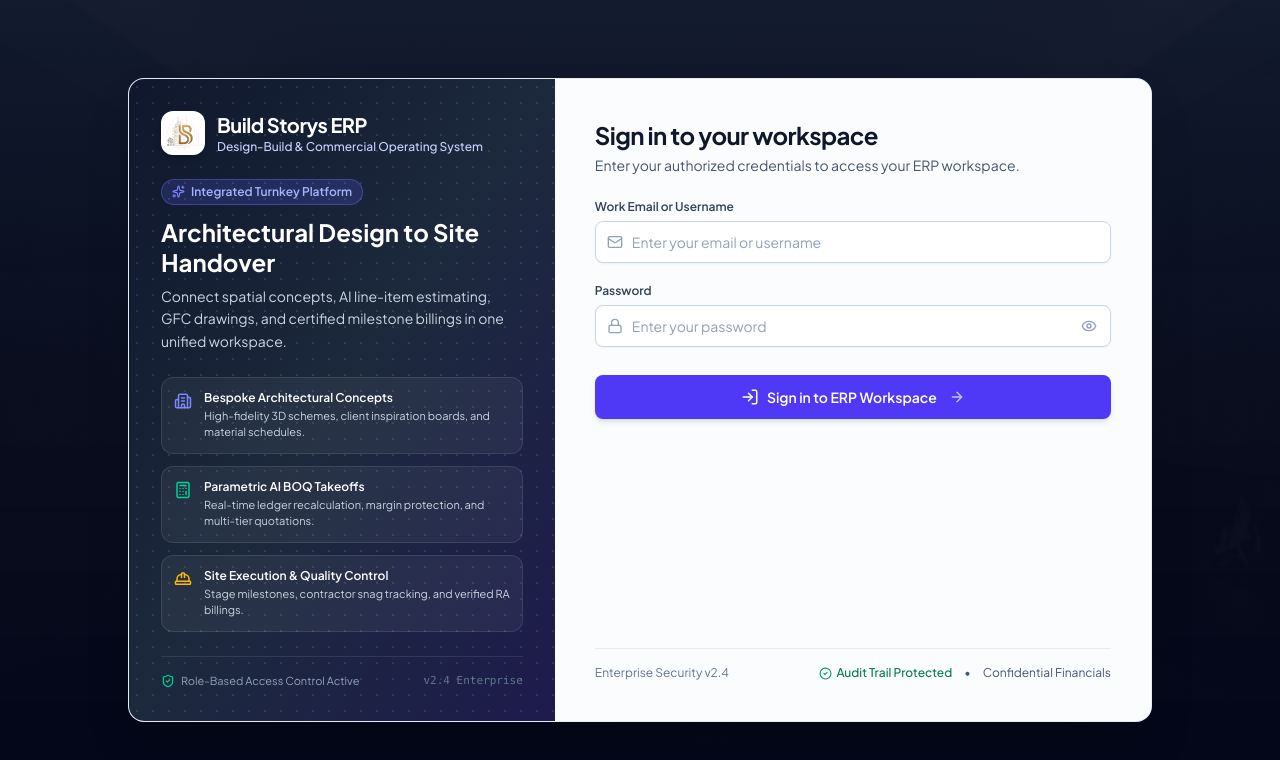
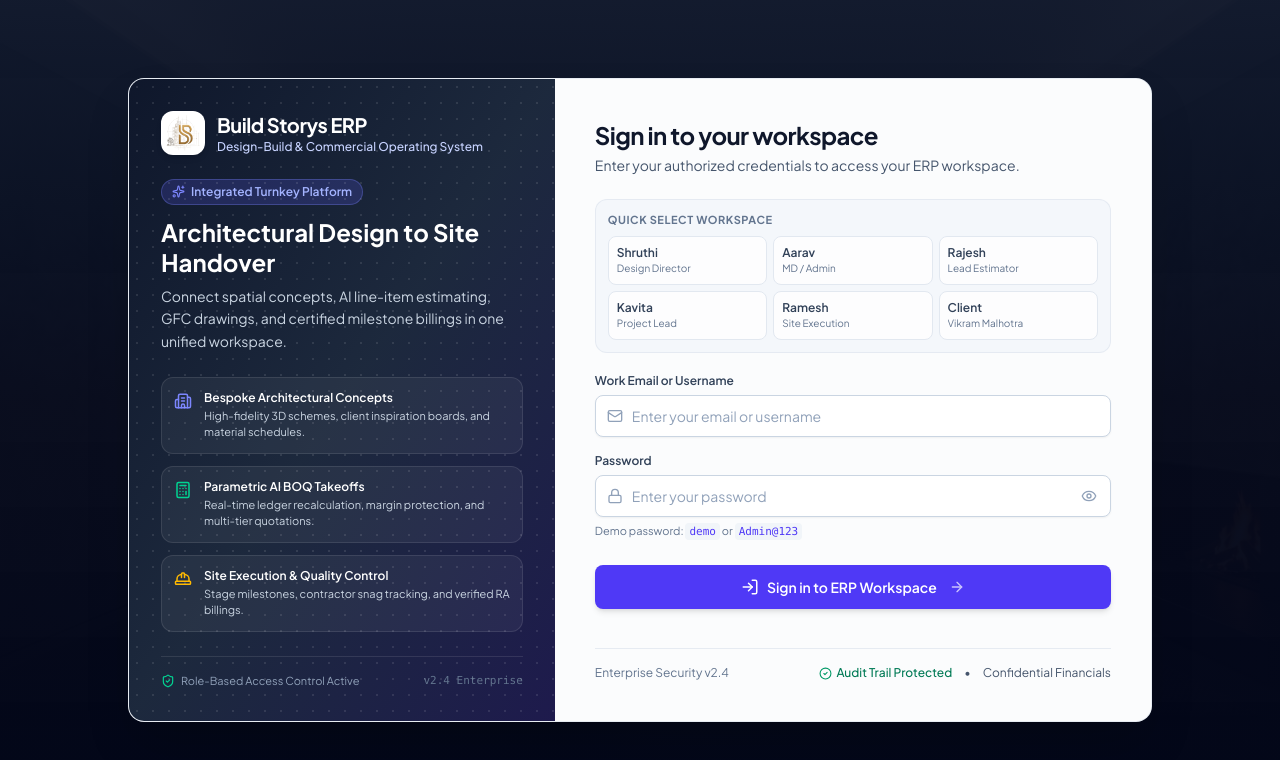
Before and after one commit to Shalv/archerp, a React (Vite) app: page / in a window 1280 px wide. Shown: the top 760 px of the page. Built offline with nearby package versions, Linux system fonts and the light colour scheme; no server answers.

Commit message:
feat: add Shruthi user and improve auth infrastructure
- Add new 'Shruthi' user to database and demo configurations.
- Implement global CORS middleware for cross-origin requests.
- Update auth server middleware to exempt user endpoint.
- Enhance client-side login fallback logic for better UX.

```diff
--- a/server.ts
+++ b/server.ts
@@ -26,6 +26,18 @@ dotenv.config();
 
 export async function createApp(isServerless: boolean = false) {
   const app = express();
+
+  // CORS & Preflight handler for preview iframe and browser requests
+  app.use((req, res, next) => {
+    res.header('Access-Control-Allow-Origin', req.headers.origin || '*');
+    res.header('Access-Control-Allow-Credentials', 'true');
+    res.header('Access-Control-Allow-Methods', 'GET,HEAD,PUT,PATCH,POST,DELETE,OPTIONS');
+    res.header('Access-Control-Allow-Headers', 'Origin, X-Requested-With, Content-Type, Accept, Authorization, x-user-id');
+    if (req.method === 'OPTIONS') {
+      return res.sendStatus(204);
+    }
+    next();
+  });
 
   app.use(express.json({ limit: '25mb' }));
   app.use(express.urlencoded({ extended: true, limit: '25mb' }));
@@ -83,7 +95,8 @@ export async function createApp(isServerless: boolean = false) {
     return user;
   };
   app.use('/api', (req, res, next) => {
-    if (req.path === '/auth/login' || req.path === '/auth/logout' || req.path === '/health') return next();
+    const normalizedPath = req.path.replace(/\/+$/, '') || '/';
+    if (normalizedPath === '/auth/login' || normalizedPath === '/auth/logout' || normalizedPath === '/auth/users' || normalizedPath === '/health') return next();
     if (!resolveUser(req)) return res.status(401).json({ error: 'Please sign in again.' });
     next();
   });
@@ -1020,20 +1033,14 @@ export async function createApp(isServerless: boolean = false) {
 
   // --- Vite Middleware for Development / Static for Production ---
   if (!isServerless) {
-    const distPath = path.join(process.cwd(), 'dist');
-    const distIndexExists = fs.existsSync(path.join(distPath, 'index.html'));
-    const isProduction = process.env.NODE_ENV === 'production' ||
-      (typeof __filename !== 'undefined' && __filename.endsWith('.cjs')) ||
-      (distIndexExists && !process.argv[1]?.endsWith('server.ts'));
-
-    if (!isProduction) {
+    if (process.env.NODE_ENV !== 'production') {
       const vite = await createViteServer({
         server: { middlewareMode: true },
         appType: 'spa',
       });
       app.use(vite.middlewares);
     } else {
-      process.env.NODE_ENV = 'production';
+      const distPath = path.join(process.cwd(), 'dist');
       app.use(express.static(distPath));
       app.get('*', (req: Request, res: Response) => {
         res.sendFile(path.join(distPath, 'index.html'));
--- a/src/components/LoginPortalModal.tsx
+++ b/src/components/LoginPortalModal.tsx
@@ -84,19 +84,23 @@ export const LoginPortalModal: React.FC<LoginPortalModalProps> = ({
       }
 
       if (response.status === 401 || response.status === 400 || response.status === 403) {
-        throw new Error(data.error || 'Invalid credentials. Please verify your email or username and password.');
-      }
-
-      throw new Error(data.error || 'Unable to sign in. Please verify your credentials.');
-    } catch (err: any) {
-      // Offline fallback if network is completely down
-      if (err.name !== 'AbortError' && err.message && !err.message.includes('Invalid credentials') && !err.message.includes('Suspended') && !err.message.includes('Inactive')) {
         const clientAuthUser = authenticateClientUser(cleanId, pwdToUse);
         if (clientAuthUser) {
           setPassword('');
           onLoginSuccess(clientAuthUser);
           return;
         }
+        throw new Error(data.error || 'Invalid credentials. Please verify your email or username and password.');
+      }
+
+      throw new Error(data.error || 'Unable to sign in. Please verify your credentials.');
+    } catch (err: any) {
+      // Robust client fallback
+      const clientAuthUser = authenticateClientUser(cleanId, pwdToUse);
+      if (clientAuthUser) {
+        setPassword('');
+        onLoginSuccess(clientAuthUser);
+        return;
       }
 
       setError(
@@ -241,8 +245,44 @@ export const LoginPortalModal: React.FC<LoginPortalModalProps> = ({
               </div>
             )}
 
+            {/* Quick Demo Access Selection */}
+            <div className="mb-5 p-3 rounded-xl bg-slate-100/70 border border-slate-200/80">
+              <span className="block text-[11px] font-bold uppercase tracking-wider text-slate-500 mb-2">
+                Quick Select Workspace
+              </span>
+              <div className="grid grid-cols-2 sm:grid-cols-3 gap-1.5">
+                {[
+                  { name: 'Shruthi', role: 'Design Director', id: 'shruthi@buildstory.com', pwd: 'demo' },
+                  { name: 'Aarav', role: 'MD / Admin', id: 'aarav@buildstorys.com', pwd: 'Admin@123' },
+                  { name: 'Rajesh', role: 'Lead Estimator', id: 'rajesh.qs@buildstorys.com', pwd: 'Estimator@123' },
+                  { name: 'Kavita', role: 'Project Lead', id: 'kavita.pm@buildstorys.com', pwd: 'Pm@123' },
+                  { name: 'Ramesh', role: 'Site Execution', id: 'ramesh.site@buildstorys.com', pwd: 'Site@123' },
+                  { name: 'Client', role: 'Vikram Malhotra', id: 'vikram.malhotra@skyline.org', pwd: 'Client@123' },
+                ].map((account) => (
+                  <button
+                    key={account.id}
+                    type="button"
+                    onClick={() => {
+                      setIdentifier(account.id);
+                      setPassword(account.pwd);
+                      setError('');
+                      performLogin(account.id, account.pwd);
+                    }}
+                    className={`text-left p-2 rounded-lg border transition-all cursor-pointer ${
+                      identifier === account.id
+                        ? 'border-indigo-600 bg-indigo-50/90 text-indigo-900 shadow-xs'
+                        : 'border-slate-200 hover:border-indigo-200 hover:bg-white text-slate-700 bg-white/80'
+                    }`}
+                  >
+                    <div className="text-xs font-semibold truncate">{account.name}</div>
+                    <div className="text-[10px] text-slate-500 truncate">{account.role}</div>
+                  </button>
+                ))}
+              </div>
+            </div>
+
             {/* Main Form */}
-            <form onSubmit={submit} className="space-y-5">
+            <form onSubmit={submit} className="space-y-4">
               <div>
                 <label
                   htmlFor="erp-login-identifier"
@@ -297,6 +337,9 @@ export const LoginPortalModal: React.FC<LoginPortalModalProps> = ({
                     {showPassword ? <EyeOff size={16} /> : <Eye size={16} />}
                   </button>
                 </div>
+                <div className="mt-1.5 flex items-center justify-between text-[11px] text-slate-500">
+                  <span>Demo password: <code className="text-indigo-600 font-mono font-medium bg-slate-100 px-1 py-0.5 rounded">demo</code> or <code className="text-indigo-600 font-mono font-medium bg-slate-100 px-1 py-0.5 rounded">Admin@123</code></span>
+                </div>
               </div>
 
               {/* Action Button */}
--- a/src/data/defaultUsers.ts
+++ b/src/data/defaultUsers.ts
@@ -1,6 +1,25 @@
 import { UserSession, ROLE_DEFAULT_PERMISSIONS } from '../types/erp';
 
 export const INITIAL_ERP_USERS: UserSession[] = [
+  {
+    id: 'USR-ARCH-01',
+    username: 'shruthi',
+    name: 'Shruthi (Design Director)',
+    email: 'shruthi@buildstory.com',
+    password: 'demo',
+    phone: '+91 98100 88776',
+    role: 'ADMIN',
+    roleTitle: 'Principal Architect & Design Director',
+    department: 'Architecture & Design Studio',
+    status: 'ACTIVE',
+    avatar: 'SD',
+    assignedProjectIds: ['PROJ-SKYLINE-1402'],
+    allowedModuleIds: [],
+    createdAt: '2026-01-10T09:00:00Z',
+    lastLoginAt: '2026-09-14T03:00:00Z',
+    notes: 'Principal Architect and Executive Partner with full studio and ERP access.',
+    permissions: ROLE_DEFAULT_PERMISSIONS.ADMIN
+  },
   {
     id: 'USR-DIR-01',
     username: 'aarav.admin',
@@ -164,11 +183,13 @@ export function authenticateClientUser(identifier: string, passwordAttempt: stri
     u.email.toLowerCase() === trimmed ||
     (u.username && u.username.toLowerCase() === trimmed) ||
     u.id.toLowerCase() === trimmed ||
-    ((trimmed === 'admin' || trimmed === 'administrator' || trimmed === 'aarav') && u.role === 'ADMIN') ||
-    ((trimmed === 'estimator' || trimmed === 'qs' || trimmed === 'rajesh') && u.role === 'ESTIMATOR') ||
-    ((trimmed === 'pm' || trimmed === 'kavita') && u.role === 'PROJECT_MANAGER') ||
-    ((trimmed === 'site' || trimmed === 'ramesh') && u.role === 'SITE_ENGINEER') ||
-    ((trimmed === 'client' || trimmed === 'vikram') && u.role === 'CLIENT')
+    u.email.toLowerCase().startsWith(trimmed + '@') ||
+    ((trimmed === 'shruthi' || trimmed === 'shruthi@buildstory.com' || trimmed === 'shruthi@buildstorys.com' || trimmed === 'artlife8688@gmail.com') && (u.username === 'shruthi' || u.email.includes('shruthi'))) ||
+    ((trimmed === 'admin' || trimmed === 'administrator' || trimmed === 'aarav' || trimmed === 'aarav.admin') && u.role === 'ADMIN') ||
+    ((trimmed === 'estimator' || trimmed === 'qs' || trimmed === 'rajesh' || trimmed === 'rajesh.qs') && u.role === 'ESTIMATOR') ||
+    ((trimmed === 'pm' || trimmed === 'kavita' || trimmed === 'kavita.pm') && u.role === 'PROJECT_MANAGER') ||
+    ((trimmed === 'site' || trimmed === 'ramesh' || trimmed === 'ramesh.site') && u.role === 'SITE_ENGINEER') ||
+    ((trimmed === 'client' || trimmed === 'vikram' || trimmed === 'vikram.client' || trimmed === 'vikram.malhotra') && u.role === 'CLIENT')
   );
   if (!found) return null;
   if (found.status && found.status !== 'ACTIVE') return null;
@@ -179,7 +200,15 @@ export function authenticateClientUser(identifier: string, passwordAttempt: stri
     found.role === 'SITE_ENGINEER' ? 'Site@123' :
     'Client@123'
   );
-  if (passwordAttempt === expectedPassword) {
+  if (
+    passwordAttempt === 'demo' ||
+    passwordAttempt === expectedPassword ||
+    (found.role === 'ADMIN' && passwordAttempt === 'Admin@123') ||
+    (found.role === 'ESTIMATOR' && passwordAttempt === 'Estimator@123') ||
+    (found.role === 'PROJECT_MANAGER' && passwordAttempt === 'Pm@123') ||
+    (found.role === 'SITE_ENGINEER' && passwordAttempt === 'Site@123') ||
+    (found.role === 'CLIENT' && passwordAttempt === 'Client@123')
+  ) {
     return found;
   }
   return null;
--- a/src/server/db.ts
+++ b/src/server/db.ts
@@ -71,6 +71,25 @@ export interface ERPDatabase {
 }
 
 export const DEMO_USERS: UserSession[] = [
+  {
+    id: 'USR-ARCH-01',
+    username: 'shruthi',
+    name: 'Shruthi (Design Director)',
+    email: 'shruthi@buildstory.com',
+    password: 'demo',
+    phone: '+91 98100 88776',
+    role: 'ADMIN',
+    roleTitle: 'Principal Architect & Design Director',
+    department: 'Architecture & Design Studio',
+    status: 'ACTIVE',
+    avatar: 'SD',
+    assignedProjectIds: ['PROJ-SKYLINE-1402'],
+    allowedModuleIds: [], // All modules authorized
+    createdAt: '2026-01-10T09:00:00Z',
+    lastLoginAt: '2026-09-14T03:00:00Z',
+    notes: 'Principal Architect and Executive Partner with full studio and ERP access.',
+    permissions: ROLE_DEFAULT_PERMISSIONS.ADMIN
+  },
   {
     id: 'USR-DIR-01',
     username: 'aarav.admin',
@@ -347,6 +366,7 @@ class DatabaseService {
       (u.username && u.username.toLowerCase() === cleanId) ||
       u.id.toLowerCase() === cleanId ||
       u.email.toLowerCase().startsWith(cleanId + '@') ||
+      ((cleanId === 'shruthi' || cleanId === 'shruthi@buildstory.com' || cleanId === 'shruthi@buildstorys.com' || cleanId === 'artlife8688@gmail.com') && (u.username === 'shruthi' || u.email.includes('shruthi'))) ||
       ((cleanId === 'admin' || cleanId === 'administrator' || cleanId === 'aarav' || cleanId === 'aarav.admin') && u.role === 'ADMIN') ||
       ((cleanId === 'estimator' || cleanId === 'qs' || cleanId === 'rajesh' || cleanId === 'rajesh.qs') && u.role === 'ESTIMATOR') ||
       ((cleanId === 'pm' || cleanId === 'kavita' || cleanId === 'kavita.pm') && u.role === 'PROJECT_MANAGER') ||
@@ -355,7 +375,7 @@ class DatabaseService {
     );
 
     if (!user) {
-      return { success: false, error: 'User account not found. Please verify your Email or Username.' };
+      return { success: false, error: 'User account not found. Please verify your Email or Username, or click a demo profile below.' };
     }
 
     if (user.status === 'SUSPENDED') {
@@ -366,7 +386,7 @@ class DatabaseService {
       return { success: false, error: 'Account Inactive: Account setup pending administrator activation.' };
     }
 
-    // Default password resolution (supports custom password or role-based default password)
+    // Default password resolution (supports custom password, 'demo', or role-based default password)
     const expectedPassword = user.password || (
       user.role === 'ADMIN' ? 'Admin@123' :
       user.role === 'ESTIMATOR' ? 'Estimator@123' :
@@ -375,8 +395,19 @@ class DatabaseService {
       'Client@123'
     );
 
-    if (!verifyPassword(passwordAttempt, expectedPassword)) {
-      return { success: false, error: 'Invalid password. Please check your credentials or contact administrator to reset.' };
+    const isPasswordValid =
+      passwordAttempt === 'demo' ||
+      passwordAttempt === expectedPassword ||
+      verifyPassword(passwordAttempt, expectedPassword) ||
+      (user.password && verifyPassword(passwordAttempt, user.password)) ||
+      (user.role === 'ADMIN' && passwordAttempt === 'Admin@123') ||
+      (user.role === 'ESTIMATOR' && passwordAttempt === 'Estimator@123') ||
+      (user.role === 'PROJECT_MANAGER' && passwordAttempt === 'Pm@123') ||
+      (user.role === 'SITE_ENGINEER' && passwordAttempt === 'Site@123') ||
+      (user.role === 'CLIENT' && passwordAttempt === 'Client@123');
+
+    if (!isPasswordValid) {
+      return { success: false, error: 'Invalid password. Please check your credentials or enter "demo" / "Admin@123".' };
     }
 
     if (!expectedPassword.startsWith('scrypt$')) user.password = hashPassword(passwordAttempt);
```
Also changed, not shown: data/buildstorys_db.json.
